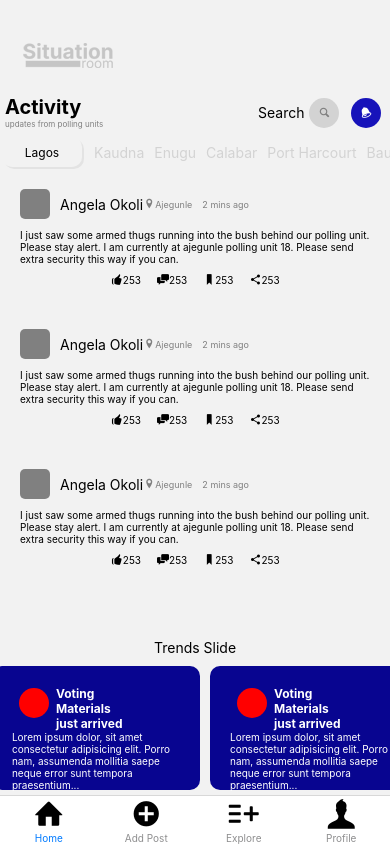
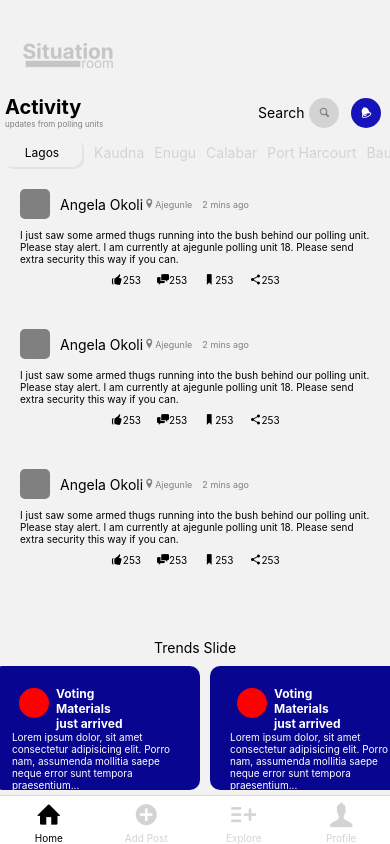
Before and after one commit to jerrinnah/emonitor, a React Native app: screen /Navigation in a window 390 px wide. Built offline with nearby package versions, Linux system fonts and the light colour scheme.

Commit message:
Styled Navigation Btns

```diff
--- a/src/screens/Navigation.jsx/Navigation.jsx
+++ b/src/screens/Navigation.jsx/Navigation.jsx
@@ -1,5 +1,5 @@
-import { StyleSheet, Text, View } from 'react-native'
-import React from 'react'
+import { StyleSheet, Text, View } from 'react-native';
+import React from 'react';
 import FeedScreen from '../FeedScreen';
 import AddPost from '../AddPost';
 import Explore from '../Explore';
@@ -10,27 +10,46 @@ import { Entypo } from '@expo/vector-icons';
 const Tab = createBottomTabNavigator();
 
 const Navigation = () => (
-    <Tab.Navigator screenOptions={{
-      headerShown:false,
-      // tabBarActiveBackgroundColor: "blue",
-      // tabBarActiveTintColor:'white',
-    }}>
+  <Tab.Navigator
+    screenOptions={{
+      headerShown: false,
+      tabBarActiveBackgroundColor: 'transparent',
+      tabBarActiveTintColor: 'black',
+      tabBarInactiveBackgroundColor: 'white',
+      tabBarInactiveTintColor: 'lightgrey',
+    }}
+  >
+    <Tab.Screen
+      name="Home"
+      component={FeedScreen}
+      options={{
+          tabBarIcon: ({ size, color }) => <Entypo name="home" size={size} color={color} />,
+      }}
+    />
+    <Tab.Screen
+      name="Add Post"
+      component={AddPost}
+      options={{
+        tabBarIcon: ({ size, color }) => <Entypo name="circle-with-plus" size={size} color={color} />,
+      }}
+    />
+    <Tab.Screen
+      name="Explore"
+      component={Explore}
+      options={{
+        tabBarIcon: ({ size, color }) => <Entypo name="add-to-list" size={size} color={color} />,
+      }}
+    />
+    <Tab.Screen
+      name="Profile"
+      component={Profile}
+      options={{
+        tabBarIcon: ({ size, color }) => <Entypo name="user" size={size} color={color} />,
+      }}
+    />
+  </Tab.Navigator>
+);
 
-      <Tab.Screen name='Home' component={FeedScreen} options={{
-        tabBarIcon: ()=> <Entypo name='home' size={30}/>
-      }} />
-      <Tab.Screen name='Add Post' component={AddPost} options={{
-        tabBarIcon:()=> <Entypo name='circle-with-plus' size={30}/>
-      }} />
-      <Tab.Screen name='Explore' component={Explore} options={{
-        tabBarIcon:()=> <Entypo name='add-to-list' size={30}/>
-      }} />
-      <Tab.Screen name='Profile' component={Profile} options={{
-        tabBarIcon:()=> <Entypo name='user' size={30}/>
-      }} />
-    </Tab.Navigator>
-  )
+export default Navigation;
 
-export default Navigation
-
-const styles = StyleSheet.create({})
+const styles = StyleSheet.create({});
```
